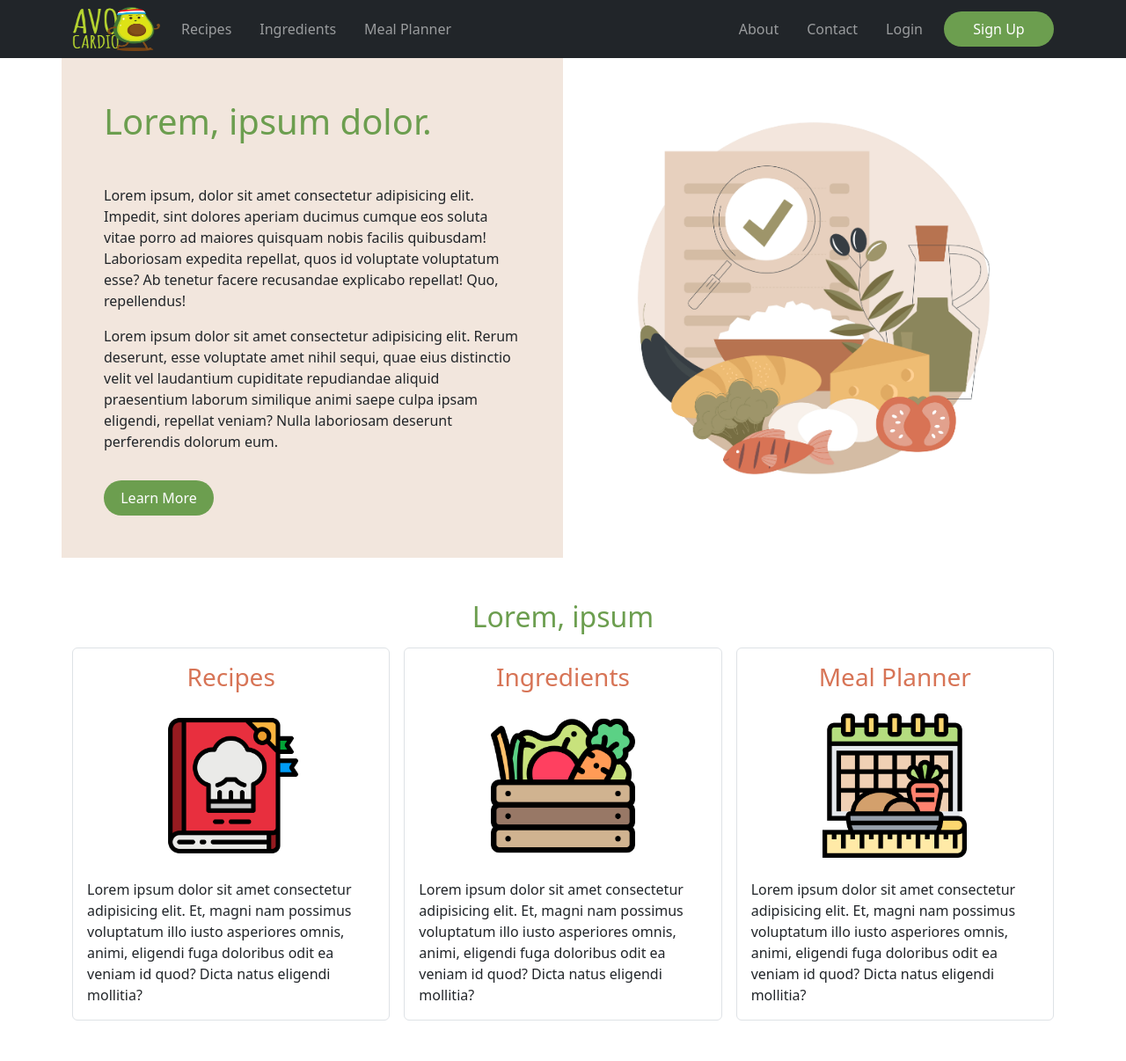
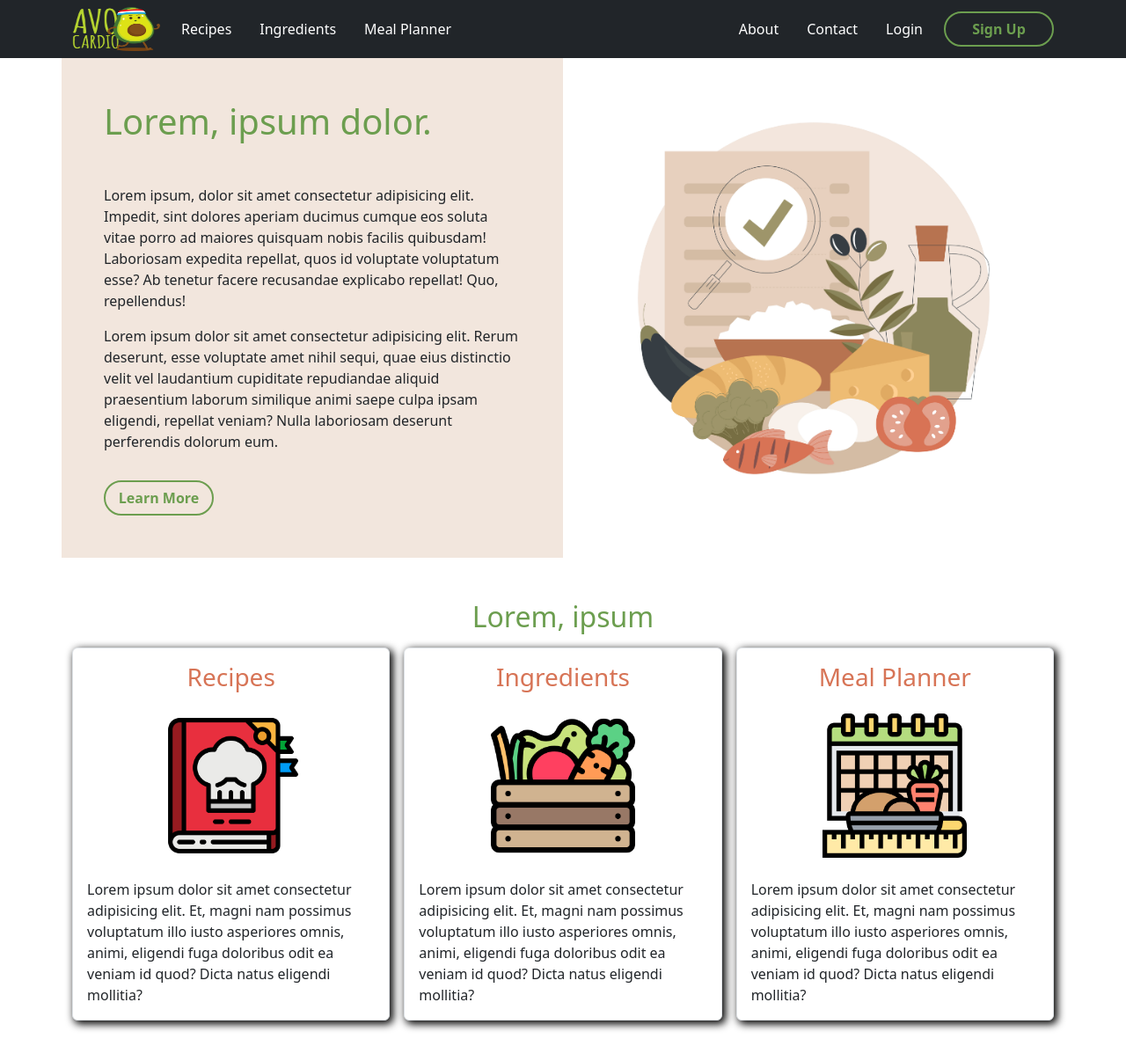
Before and after one commit to Brian1226/AvoCardio, a Python web app: template templates/home.html in a window 1280 px wide. Shown: the top 1206 px of the page at 88% size. Run offline with Jinja, Linux system fonts and the light colour scheme; the template is opened without the code that fills it, so the values that code supplies are empty.

Commit message:
modified articles section, added footer section, fixed styling of homepage

```diff
--- a/static/css/home.css
+++ b/static/css/home.css
@@ -4,12 +4,19 @@
 }
 
 .green-btn {
-    color: white;
-    background-color: #6C9E4F;
+    color: #6C9E4F;
+    background-color: inherit;
+    font-weight: bold;
     width: 125px;
     height: 40px;
-    border: none;
+    border: 2px solid #6C9E4F;
     border-radius: 30px;
+}
+
+.green-btn:hover {
+    color: #FFFFFF;
+    background-color: #6C9E4F;
+    box-shadow: 0px 0px 10px #6C9E4F;
 }
 
 .green-font {
@@ -27,3 +34,37 @@
 .card-icon {
     width: 50%;
 }
+
+.card-shadow {
+    box-shadow: 3px 3px 10px 1px #000000;
+}
+
+.links {
+    color: #FFFFFF;
+    text-decoration: none;
+}
+
+.links:hover {
+    color: #6C9E4F;
+    text-decoration: underline;
+}
+
+#articles-section .links {
+    color: #6C9E4F;
+    text-decoration: none;
+}
+
+#articles-section .links:hover {
+    text-decoration: underline;
+}
+
+#footer-section hr {
+    color: #6C9E4F;
+}
+
+#footer-section p {
+    color: #FFFFFF;
+    text-align: center;
+    margin-bottom: 0;
+    padding-bottom: 15px;
+}
--- a/templates/home.html
+++ b/templates/home.html
@@ -15,9 +15,9 @@
 <body>
     <!--navbar-->
     <nav class="navbar navbar-expand-lg sticky-top navbar-dark bg-dark">
-        <div class="container">
+        <div class="container-lg">
             <a href="#">
-                <img src="../static/logo.png" class="logo" alt="logo" src="#">
+                <img src="../static/logo.png" class="logo" alt="logo">
             </a>
             <!--hamburger menu-->
             <button class="navbar-toggler" type="button" data-bs-toggle="collapse" data-bs-target="#navlist"
@@ -27,14 +27,14 @@
             <!--nav list-->
             <div class="collapse navbar-collapse" id="navlist">
                 <div class="navbar-nav ms-3">
-                    <a class="nav-link me-3" href="#"></i>Recipes</a>
-                    <a class="nav-link me-3" href="#"></i>Ingredients</a>
-                    <a class="nav-link me-3" href="#"></i>Meal Planner</a>
+                    <a class="nav-link me-3 links" href="#"></i>Recipes</a>
+                    <a class="nav-link me-3 links" href="#"></i>Ingredients</a>
+                    <a class="nav-link me-3 links" href="#"></i>Meal Planner</a>
                 </div>
                 <div class="navbar-nav ms-auto">
-                    <a class="nav-link ms-3" href="#"></i>About</a>
-                    <a class="nav-link ms-3" href="#"></i>Contact</a>
-                    <a class="nav-link ms-3" href="#"></i>Login</a>
+                    <a class="nav-link ms-3 links" href="#"></i>About</a>
+                    <a class="nav-link ms-3 links" href="#"></i>Contact</a>
+                    <a class="nav-link ms-3 links" href="#"></i>Login</a>
                 </div>
                 <button class="green-btn ms-3">Sign Up</button>
             </div>
@@ -72,7 +72,7 @@
         </div>
         <div class="row justify-content-center mb-5 g-3">
             <div class="col-md">
-                <div class="card border">
+                <div class="card border card-shadow">
                     <div class="card-body">
                         <div class="card-title text-center orange-font">
                             <h3>Recipes</h3>
@@ -87,7 +87,7 @@
             </div>
 
             <div class="col-md">
-                <div class="card border">
+                <div class="card border card-shadow">
                     <div class="card-body">
                         <div class="card-title text-center orange-font">
                             <h3>Ingredients</h3>
@@ -102,7 +102,7 @@
             </div>
 
             <div class="col-md">
-                <div class="card border">
+                <div class="card border card-shadow">
                     <div class="card-body">
                         <div class="card-title text-center orange-font">
                             <h3>Meal Planner</h3>
@@ -119,28 +119,74 @@
     </div>
 
 
-    <!--articles & videos section-->
-    <div class="container-sm">
+    <!--articles section-->
+    <div class="container-sm mb-5" id="articles-section">
         <div class="text-center mb-3 green-font">
             <h2>Lorem, ipsum</h2>
         </div>
-        <div class="card mb-3">
+        <div class="card mb-3 card-shadow">
             <div class="row g-0">
                 <div class="col-lg-4 col-md-6">
-                    <img src="#" alt="" class="img-fluid">
-                    <h3>IMAGE</h3>
+                    <img src="../static/healthysnacks.jpg"
+                        alt="https://www.freepik.com/free-photo/high-angle-view-healthy-breakfast_2667092.htm#query=healthy%20snacks&position=9&from_view=search&track=robertav1"
+                        class="img-fluid">
                 </div>
                 <div class="card-body col-lg-8 col-md-6 d-flex flex-column">
-                    <h5 class="card-title mb-3">Article title</h5>
-                    <p class="card-text">Lorem ipsum dolor sit amet consectetur, adipisicing elit. Delectus accusantium eveniet eos similique cupiditate ut, illum harum sint est voluptatibus magnam reprehenderit minus? Facilis deserunt iste nisi temporibus perspiciatis deleniti.</p>
-                    <p class="card-text mt-auto">Link here</p>
+                    <h5 class="card-title mb-3 orange-font">Article title</h5>
+                    <p class="card-text">Lorem ipsum dolor sit amet consectetur, adipisicing elit. Delectus
+                        accusantium
+                        eveniet eos similique cupiditate ut, illum harum sint est voluptatibus magnam reprehenderit
+                        minus? Facilis deserunt iste nisi temporibus perspiciatis deleniti.</p>
+                    <a class="card-text mt-auto links">Link here</a>
+                </div>
+            </div>
+        </div>
+
+        <div class="card mb-3 card-shadow">
+            <div class="row g-0">
+                <div class="col-lg-4 col-md-6">
+                    <img src="../static/healthysnacks.jpg"
+                        alt="https://www.freepik.com/free-photo/high-angle-view-healthy-breakfast_2667092.htm#query=healthy%20snacks&position=9&from_view=search&track=robertav1"
+                        class="img-fluid">
+                </div>
+                <div class="card-body col-lg-8 col-md-6 d-flex flex-column">
+                    <h5 class="card-title mb-3 orange-font">Article title</h5>
+                    <p class="card-text">Lorem ipsum dolor sit amet consectetur, adipisicing elit. Delectus
+                        accusantium
+                        eveniet eos similique cupiditate ut, illum harum sint est voluptatibus magnam reprehenderit
+                        minus? Facilis deserunt iste nisi temporibus perspiciatis deleniti.</p>
+                    <a class="card-text mt-auto links">Link here</a>
                 </div>
             </div>
         </div>
     </div>
 
 
+    <!--footer section-->
+    <div class="container-fluid bg-dark" id="footer-section">
+        <div class="flex flex-column">
+            <div class="d-flex flex-row justify-content-around pt-3">
+                <div class="d-flex flex-row my-auto">
+                    <a class="me-3 links" href="#"></i>Link</a>
+                    <a class="me-3 links" href="#"></i>Link</a>
+                </div>
+                <div class="d-flex flex-row">
+                    <a href="#">
+                        <img src="../static/logo.png" class="logo" alt="logo">
+                    </a>
+                </div>
+                <div class="d-flex flex-row my-auto">
+                    <a class="ms-3 links" href="#"></i>Link</a>
+                    <a class="ms-3 links" href="#"></i>Link</a>
+                </div>
+            </div>
+            <hr>
+            <p>&copy; 2023</p>
+        </div>
+    </div>
 
+
+    <!--JS bundle to make certain Bootstrap components function-->
     <script src="https://cdn.jsdelivr.net/npm/@popperjs/core@2.9.2/dist/umd/popper.min.js"
         integrity="sha384-IQsoLXl5PILFhosVNubq5LC7Qb9DXgDA9i+tQ8Zj3iwWAwPtgFTxbJ8NT4GN1R8p"
         crossorigin="anonymous"></script>
```
Also changed, not shown: 1 other file.
